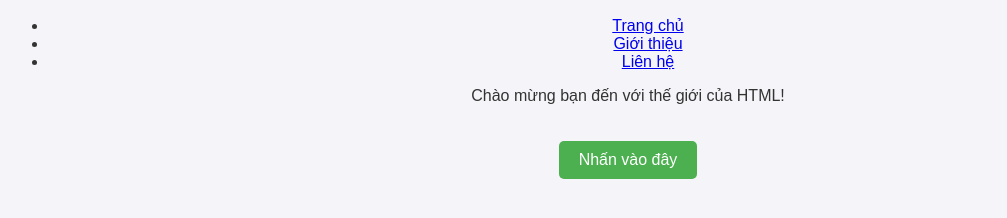
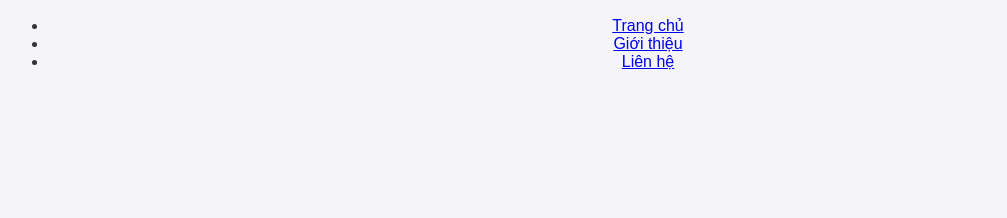
Before and after one commit to huyspdz/duck-web, a plain HTML site: page index.html in a window 1280 px wide. Shown: the part 132-350 px from the top of the page, without its empty margins (12-1019 px from the left). Drawn offline with Linux system fonts and the light colour scheme.

Commit message:
Update index.html

```diff
--- a/index.html
+++ b/index.html
@@ -36,14 +36,9 @@
 </head>
 <body>
     <h1>Xin chào! Đây là trang web đầu tiên của tôi 😎</h1>
-    <h2>Menu</h2>
+<h2>Menu</h2>
 <ul>
     <li><a href="#home">Trang chủ</a></li>
     <li><a href="#about">Giới thiệu</a></li>
     <li><a href="#contact">Liên hệ</a></li>
 </ul>
-
-    <p>Chào mừng bạn đến với thế giới của HTML!</p>
-    <button onclick="alert('Bạn đã nhấn vào nút!')">Nhấn vào đây</button>
-</body>
-</html>
```
